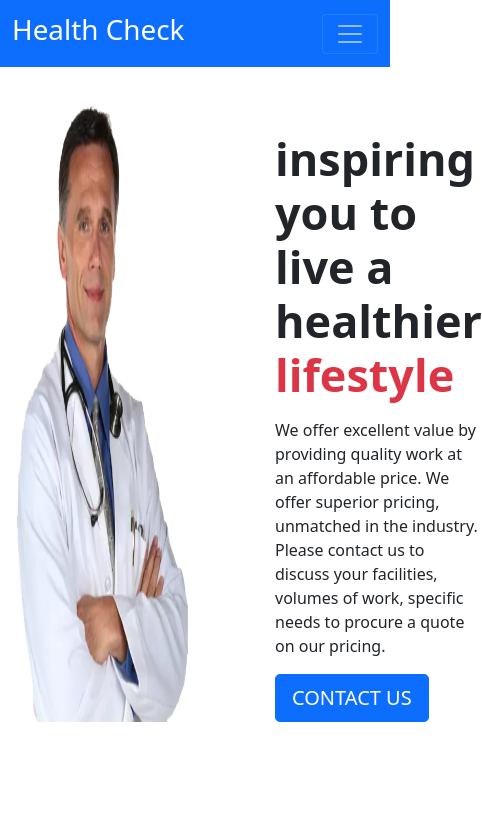
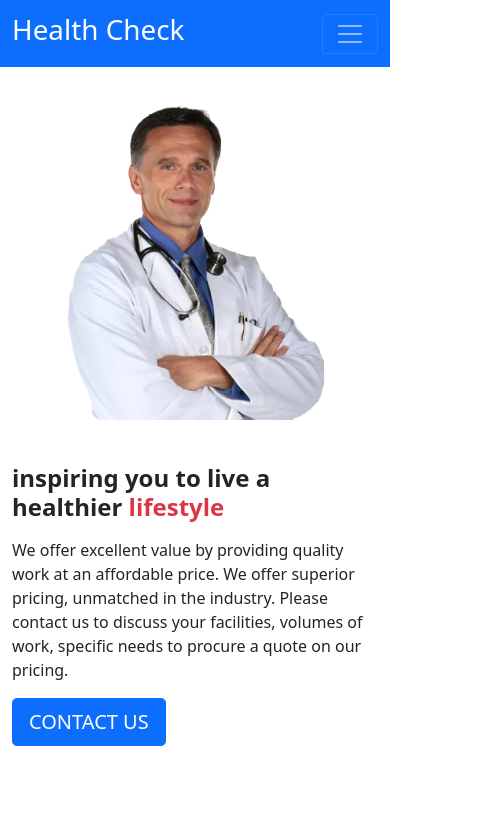
Before and after one commit to rana135/health-check, a React (Create React App) app: page / in a window 390 px wide. Shown: the top 830 px of the page, 482 px wide, since content can reach past the window. Built offline with nearby package versions, Linux system fonts and the light colour scheme; no server answers.

Commit message:
mobile responsive done

```diff
--- a/src/Form/Login/Login.js
+++ b/src/Form/Login/Login.js
@@ -75,7 +75,7 @@ const Login = () => {
 
   }
   return (
-    <div className='w-50 mx-auto border p-5 m-5 rounded-3'>
+    <div className='col-lg-6 col-md-8 col-sm-12 col-12 mx-auto border p-5 m-5 rounded-3'>
       <h1 className='text-center text-primary'>Login</h1>
       <Form noValidate validated={validated} onSubmit={handleLogin}>
         <Form.Group className="mb-3" controlId="formBasicEmail">
--- a/src/Form/Register/Register.js
+++ b/src/Form/Register/Register.js
@@ -63,7 +63,7 @@ const Register = () => {
         navigate("/login")
     }
     return (
-        <div className='w-50 mx-auto border p-5 m-5 rounded-3'>
+        <div className='col-lg-6 col-md-8 col-sm-12 col-12 mx-auto border p-5 m-5 rounded-3'>
             <h1 className='text-center text-primary'>Register</h1>
             <Form noValidate validated={validated} onSubmit={handleRegister}>
                 <Form.Group className="mb-3" controlId="formBasicEmail">
--- a/src/Home/Banner/Banner.js
+++ b/src/Home/Banner/Banner.js
@@ -1,15 +1,15 @@
 import React from 'react';
 import banner1 from '../../images/banner/banner1.webp'
-import Typed from 'react-typed';
+import './banner.css'
 
 const Banner = () => {
     return (
         <div>
             <div>
-                <div className="d-flex container" style={{ marginTop: "10%" }}>
-                    <img data-aos="fade-right" data-aos-duration="3000" src={banner1} alt='' style={{ borderRadius: "10%" }} className="w-50" />
-                    <div style={{ marginTop: "7%", marginLeft: "5rem" }} data-aos="fade-right" data-aos-duration="3000">
-                        <h1 style={{ fontSize: "45px" }} className="fw-bold text-succed">
+                <div className="banner container" style={{ marginTop: "10%" }}>
+                    <img data-aos="fade-right" data-aos-duration="3000" src={banner1} alt='' style={{ borderRadius: "10%" }} className="w-75" />
+                    <div style={{ marginTop: "12%"}} data-aos="fade-right" data-aos-duration="3000">
+                        <h1 className="fw-bold text-succed banner-title">
                             inspiring you to live a healthier
                             <span className='text-danger'> lifestyle</span>
                         </h1>
--- /dev/null
+++ b/src/Home/Banner/banner.css
@@ -0,0 +1,19 @@
+.banner{
+    display: grid;
+    grid-template-columns: repeat(2, 1fr);
+}
+.banner-title{
+    font-size: 45px;
+}
+@media only screen and (max-width:600px){
+    .banner{
+        display: grid;
+        grid-template-columns: repeat(1, 1fr);
+    }
+    .banner img{
+        margin-left: 3rem;
+    }
+    .banner-title{
+        font-size: x-large;
+    }
+}
--- a/src/WorkFlow/WorkFlow.js
+++ b/src/WorkFlow/WorkFlow.js
@@ -7,7 +7,7 @@ const WorkFlow = () => {
     return (
         <div className='mt-4'>
             <h1 className='text-danger text-center'>OUR WORKFLOW</h1>
-            <img src={workFlow} alt="" />
+            <img className='rounded mx-auto d-block img-fluid w-100' src={workFlow} alt="" />
         </div>
     );
 };
```
Also changed, not shown: src/images/banner/banner.png (added).
